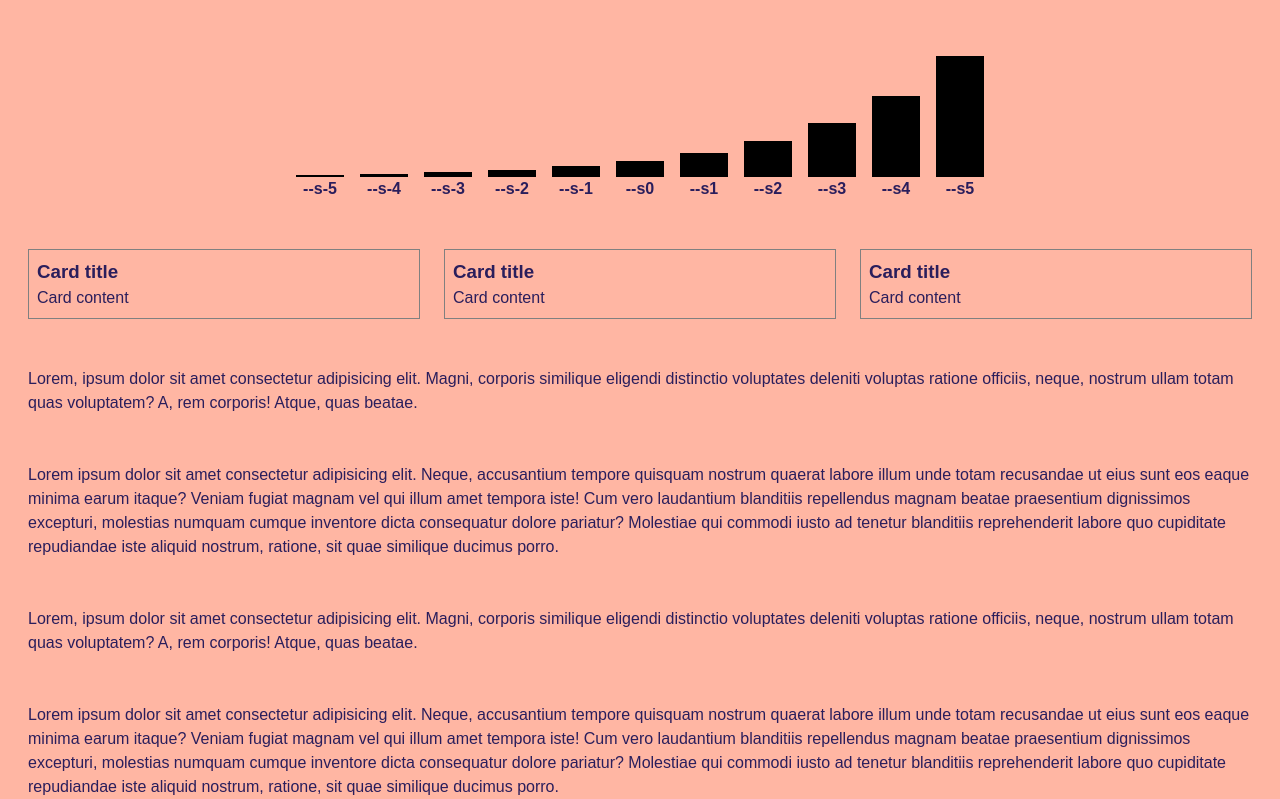
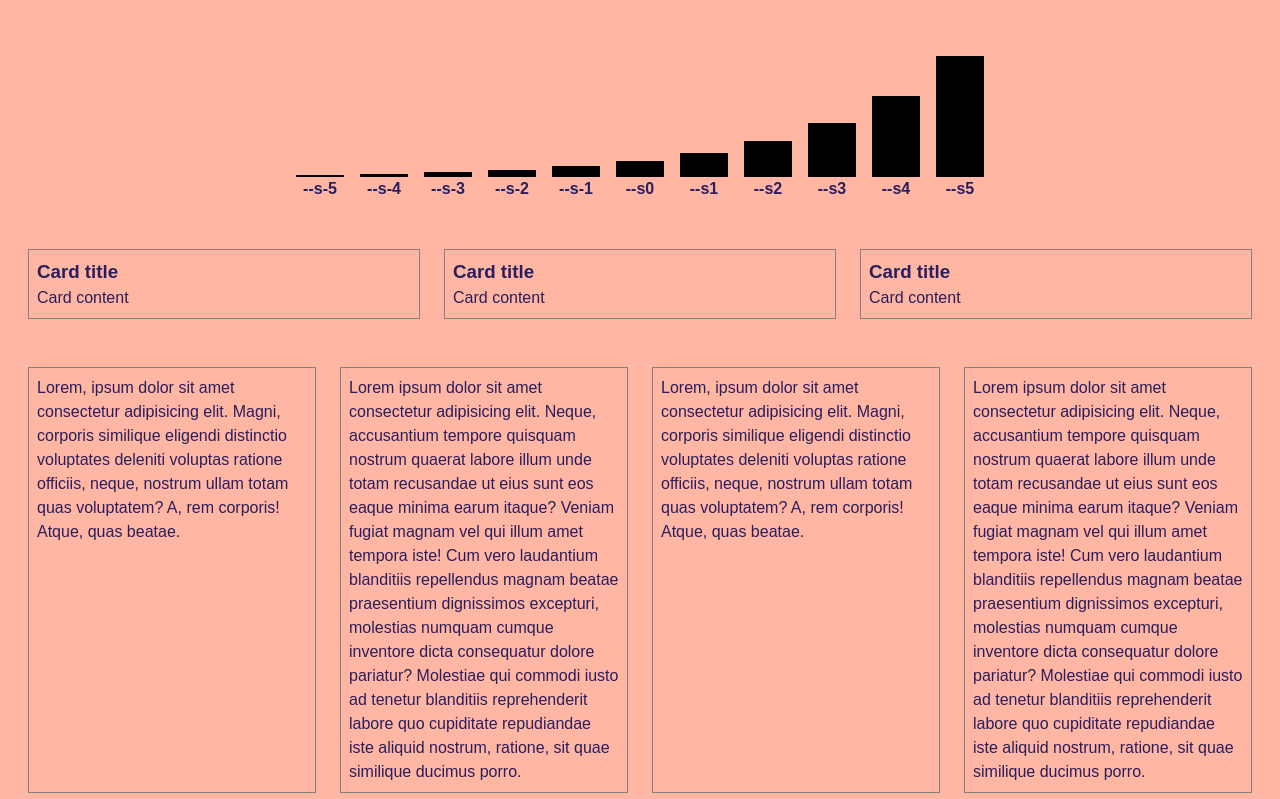
Before and after one commit to razsbg/every-layout-react-flavour, a React (Create React App) app: page / in a window 1280 px wide. Shown: the part 181-980 px from the top of the page. Built offline with nearby package versions, Linux system fonts and the light colour scheme.

Commit message:
new <Grid/> component

```diff
--- a/src/App.js
+++ b/src/App.js
@@ -4,6 +4,7 @@ import { Stack } from "components/Stack";
 import { Header } from "components/Header";
 import { Switcher } from "components/Switcher";
 import { ModularScale } from "components/ModularScale";
+import { Grid } from "./components/Grid";
 
 const StyledCard = styled.div`
   border: 1px solid grey;
@@ -35,32 +36,42 @@ function App() {
               <p>Card content</p>
             </StyledCard>
           </Switcher>
+          <Grid>
+            <StyledCard>
               <p>
                 Lorem, ipsum dolor sit amet consectetur adipisicing elit. Magni, corporis similique eligendi distinctio
-            voluptates deleniti voluptas ratione officiis, neque, nostrum ullam totam quas voluptatem? A, rem corporis!
-            Atque, quas beatae.
+                voluptates deleniti voluptas ratione officiis, neque, nostrum ullam totam quas voluptatem? A, rem
+                corporis! Atque, quas beatae.
               </p>
+            </StyledCard>
+            <StyledCard>
               <p>
-            Lorem ipsum dolor sit amet consectetur adipisicing elit. Neque, accusantium tempore quisquam nostrum quaerat
-            labore illum unde totam recusandae ut eius sunt eos eaque minima earum itaque? Veniam fugiat magnam vel qui
-            illum amet tempora iste! Cum vero laudantium blanditiis repellendus magnam beatae praesentium dignissimos
-            excepturi, molestias numquam cumque inventore dicta consequatur dolore pariatur? Molestiae qui commodi iusto
-            ad tenetur blanditiis reprehenderit labore quo cupiditate repudiandae iste aliquid nostrum, ratione, sit
-            quae similique ducimus porro.
+                Lorem ipsum dolor sit amet consectetur adipisicing elit. Neque, accusantium tempore quisquam nostrum
+                quaerat labore illum unde totam recusandae ut eius sunt eos eaque minima earum itaque? Veniam fugiat
+                magnam vel qui illum amet tempora iste! Cum vero laudantium blanditiis repellendus magnam beatae
+                praesentium dignissimos excepturi, molestias numquam cumque inventore dicta consequatur dolore pariatur?
+                Molestiae qui commodi iusto ad tenetur blanditiis reprehenderit labore quo cupiditate repudiandae iste
+                aliquid nostrum, ratione, sit quae similique ducimus porro.
               </p>
+            </StyledCard>
+            <StyledCard>
               <p>
                 Lorem, ipsum dolor sit amet consectetur adipisicing elit. Magni, corporis similique eligendi distinctio
-            voluptates deleniti voluptas ratione officiis, neque, nostrum ullam totam quas voluptatem? A, rem corporis!
-            Atque, quas beatae.
+                voluptates deleniti voluptas ratione officiis, neque, nostrum ullam totam quas voluptatem? A, rem
+                corporis! Atque, quas beatae.
               </p>
+            </StyledCard>
+            <StyledCard>
               <p>
-            Lorem ipsum dolor sit amet consectetur adipisicing elit. Neque, accusantium tempore quisquam nostrum quaerat
-            labore illum unde totam recusandae ut eius sunt eos eaque minima earum itaque? Veniam fugiat magnam vel qui
-            illum amet tempora iste! Cum vero laudantium blanditiis repellendus magnam beatae praesentium dignissimos
-            excepturi, molestias numquam cumque inventore dicta consequatur dolore pariatur? Molestiae qui commodi iusto
-            ad tenetur blanditiis reprehenderit labore quo cupiditate repudiandae iste aliquid nostrum, ratione, sit
-            quae similique ducimus porro.
+                Lorem ipsum dolor sit amet consectetur adipisicing elit. Neque, accusantium tempore quisquam nostrum
+                quaerat labore illum unde totam recusandae ut eius sunt eos eaque minima earum itaque? Veniam fugiat
+                magnam vel qui illum amet tempora iste! Cum vero laudantium blanditiis repellendus magnam beatae
+                praesentium dignissimos excepturi, molestias numquam cumque inventore dicta consequatur dolore pariatur?
+                Molestiae qui commodi iusto ad tenetur blanditiis reprehenderit labore quo cupiditate repudiandae iste
+                aliquid nostrum, ratione, sit quae similique ducimus porro.
               </p>
+            </StyledCard>
+          </Grid>
         </Stack>
       </main>
     </Stack>
--- /dev/null
+++ b/src/components/Grid.jsx
@@ -0,0 +1,24 @@
+import styled from "styled-components";
+
+const StyledDiv = styled.div`
+  display: grid;
+  ${({ gap }) => gap && `--gap: ${gap};`}
+  gap: var(--gap, var(--s1));
+
+  ${({ minItemWidth }) =>
+    minItemWidth &&
+    `
+      @supports (width: min(250px, 100%)) {
+        grid-template-columns: repeat(auto-fit, minmax(min(${minItemWidth}, 100%), 1fr));
+      }`}
+`;
+
+export function Grid(props) {
+  const { children, minItemWidth = "250px" } = props;
+
+  return (
+    <StyledDiv minItemWidth={minItemWidth} {...props}>
+      {children}
+    </StyledDiv>
+  );
+}
```
Lines whose indentation alone changed are shown as unchanged.
